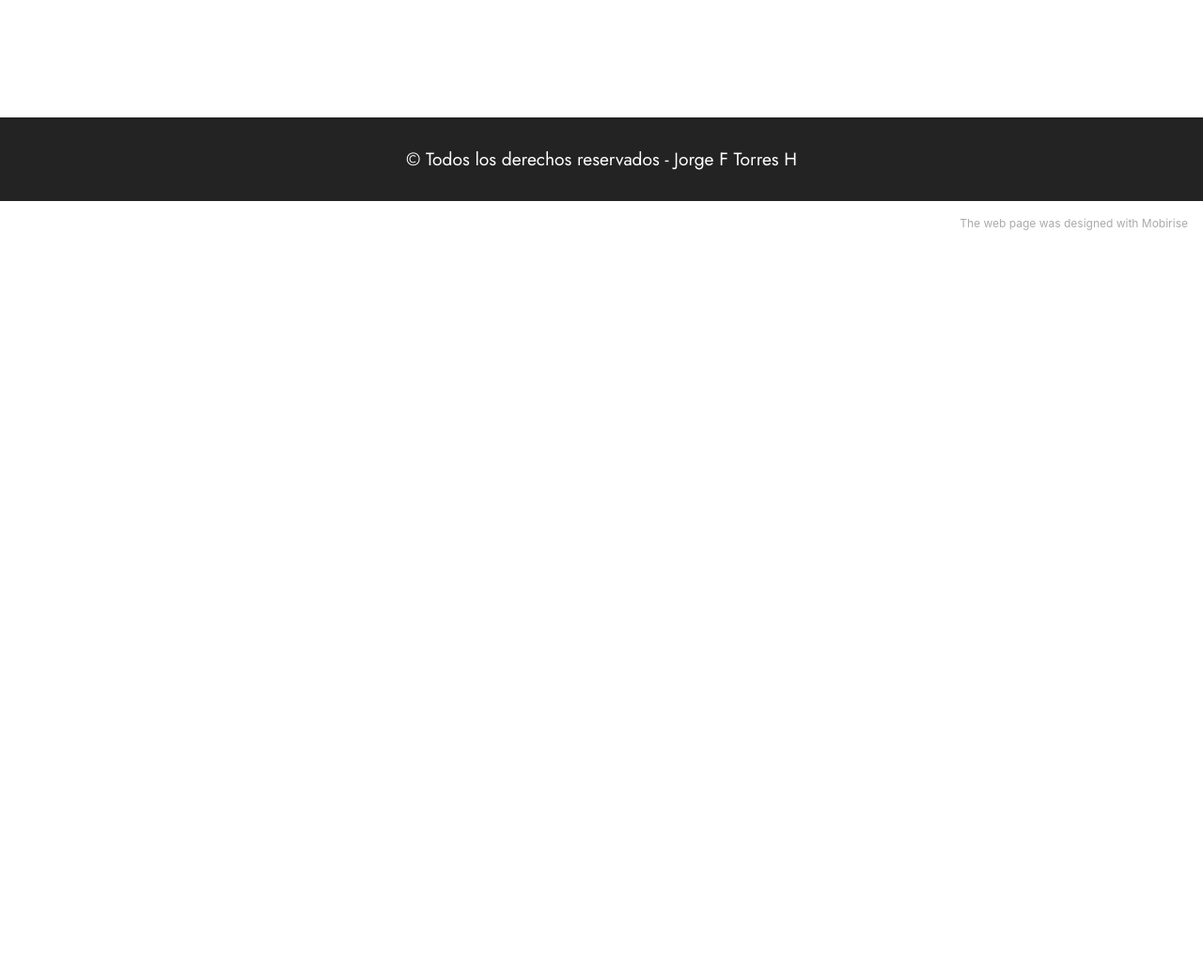
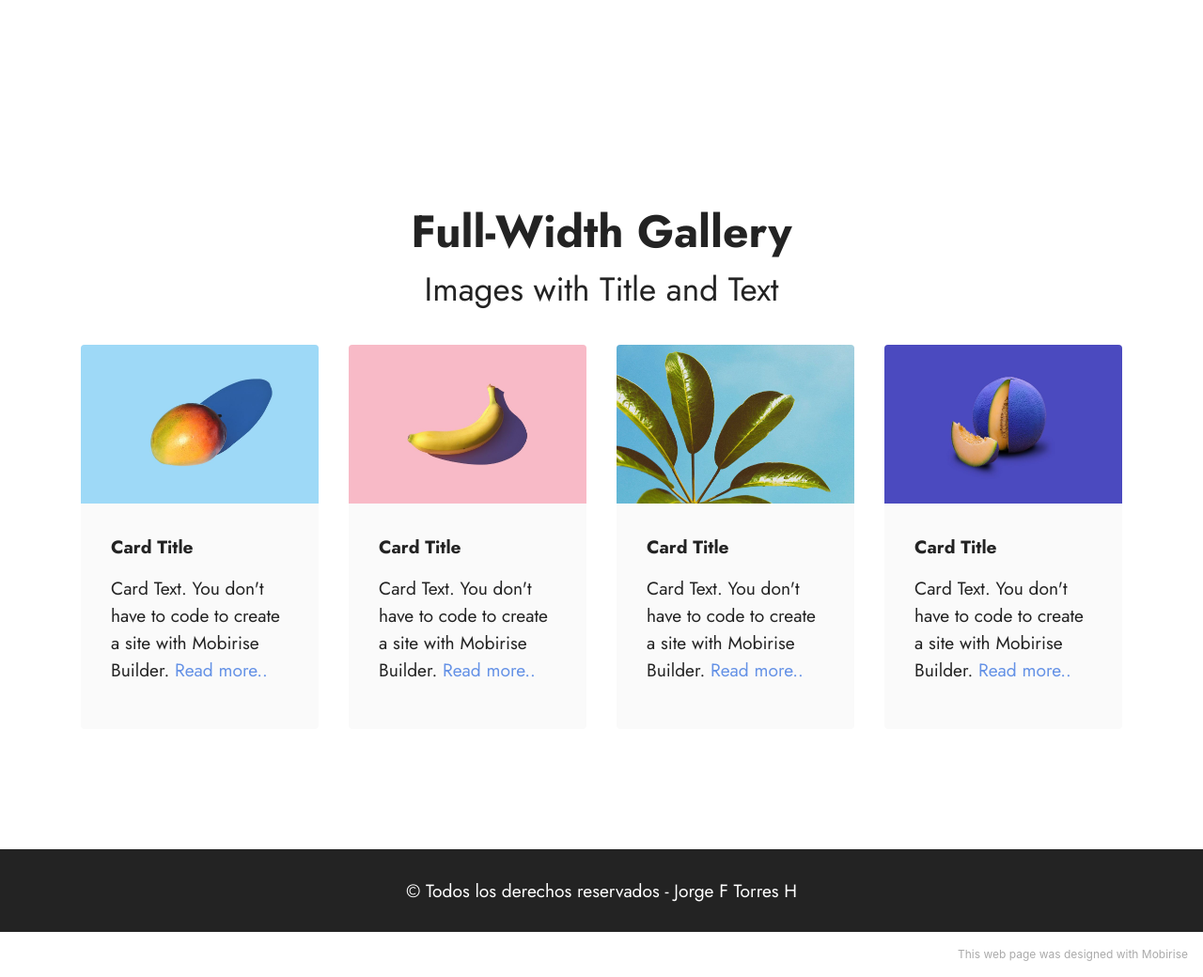
Before and after one commit to jftorresh/my-library, a plain HTML site: page page2.html in a window 1280 px wide. Shown: the part 951-1991 px from the top of the page at 94% size. Before the commit the page ends 1213 px from the top, so only its background shows below. Drawn offline with Linux system fonts and the light colour scheme.

Commit message:
Finaliza v1.1.0

```diff
--- a/assets/images/hashes.json
+++ b/assets/images/hashes.json
@@ -1 +1 @@
-{"J9La91Lf5sT0gwDQNggofA==":"logo-121x128.png","iNTaTBKmNcoMkWNncAW1RQ==":"logo-283x300.png","fIiw6QmI32+1D3vA5X76Ww==":"libendskind-824x591.jpg","lXxpKINHVRnSBeMsMHCpSA==":"book-fav-114x114.png","qIcy80wmlVZq1u4cur2T8A==":"mbr-506x762.jpg","33aENfw6q/jtcaDIVnJNBQ==":"mbr-1-506x759.jpg","cV0q7KOOWXOUkrXwm3So+g==":"mbr-506x675.jpg","kobsek++irdPRCQDXqbo9w==":"mbr-2-506x759.jpg","vL1ua3F27aFADZ4EOBLkug==":"mbr-506x652.jpg","PL9FQ60TJ+giduQstBC7Xg==":"mbr-506x764.jpg","bOs2G179XoqcPjV6/oPzIw==":"download-167x302.jpg","gOnVklePYUZkUi/6Z3T86w==":"arquitectura%20y%20naturaleza-466x653.png","5fgt7JZ2e7KcBKRcfJe2EA==":"avance%20de%20investigacion%204d-506x682.png"}
+{"iNTaTBKmNcoMkWNncAW1RQ==":"logo-283x300.png","fIiw6QmI32+1D3vA5X76Ww==":"libendskind-824x591.jpg","lXxpKINHVRnSBeMsMHCpSA==":"book-fav-114x114.png","bOs2G179XoqcPjV6/oPzIw==":"download-167x302.jpg","gOnVklePYUZkUi/6Z3T86w==":"arquitectura%20y%20naturaleza-466x653.png","5fgt7JZ2e7KcBKRcfJe2EA==":"avance%20de%20investigacion%204d-506x682.png","Rp3tjX6d1o3oRHw7F0Lo0w==":"portada-en-blanco-253x355.png"}
--- a/assets/mobirise/css/mbr-additional.css
+++ b/assets/mobirise/css/mbr-additional.css
@@ -1064,6 +1064,9 @@ a {
 .cid-sclgev7I9c .row {
   justify-content: center;
 }
+.cid-sclgev7I9c .card-text {
+  color: #000000;
+}
 .cid-scnhK62hYT {
   padding-top: 5rem;
   padding-bottom: 5rem;
@@ -1933,12 +1936,60 @@ a {
 .cid-scpHD2fySJ .mbr-text,
 .cid-scpHD2fySJ .mbr-section-btn {
   text-align: left;
+  color: #4479d9;
 }
 .cid-scpHD2fySJ .item-title {
   text-align: left;
 }
 .cid-scpHD2fySJ .item-subtitle {
   text-align: left;
+}
+.cid-scpNX4meMh {
+  padding-top: 6rem;
+  padding-bottom: 6rem;
+  background-color: #ffffff;
+}
+.cid-scpNX4meMh .item:focus,
+.cid-scpNX4meMh span:focus {
+  outline: none;
+}
+.cid-scpNX4meMh .item {
+  cursor: pointer;
+  margin-bottom: 2rem;
+}
+.cid-scpNX4meMh .item-wrapper {
+  position: relative;
+  border-radius: 4px;
+  background: #fafafa;
+  height: 100%;
+  display: flex;
+  flex-flow: column nowrap;
+}
+@media (min-width: 992px) {
+  .cid-scpNX4meMh .item-wrapper .item-content {
+    padding: 2rem;
+  }
+}
+@media (max-width: 991px) {
+  .cid-scpNX4meMh .item-wrapper .item-content {
+    padding: 1rem;
+  }
+}
+.cid-scpNX4meMh .mbr-section-btn {
+  margin-top: auto !important;
+}
+.cid-scpNX4meMh .mbr-section-title {
+  color: #232323;
+}
+.cid-scpNX4meMh .mbr-text,
+.cid-scpNX4meMh .mbr-section-btn {
+  text-align: left;
+}
+.cid-scpNX4meMh .item-title {
+  text-align: left;
+}
+.cid-scpNX4meMh .item-subtitle {
+  text-align: center;
 }
 .cid-sclgRRK0ft {
   padding-top: 30px;
--- a/page2.html
+++ b/page2.html
@@ -93,10 +93,100 @@
                     </div>
 
                 </div>
+            </div><div class="item features-image сol-12 col-md-6 col-lg-3">
+                <div class="item-wrapper">
+                    <div class="item-img">
+                        <a href="assets/files/Avance-DeInvestigacionNo4dLoEdilicioTrasLoDigitalUnaNevaArquitecturaDDAAAAJFTorresHJ06DC19-CC-BY-SA-ND.pdf" target="_blank"><img src="assets/images/portada-en-blanco-253x355.png" alt="Avance de Investigacion # 4D" data-slide-to="1"></a>
+                    </div>
+                    <div class="item-content">
+                        <h5 class="item-title mbr-fonts-style display-7"><strong>Lorem Ipsum</strong><br></h5>
+                        <h6 class="item-subtitle mbr-fonts-style mt-1 display-7"><em>Lorem ipsum dolor sit amet consectetur</em></h6>
+                        <p class="mbr-text mbr-fonts-style mt-3 display-7">Ver Documento</p>
+                    </div>
+
+                </div>
             </div>
 
 
 
+        </div>
+    </div>
+</section>
+
+<section class="gallery3 cid-scpNX4meMh" id="gallery3-13">
+
+
+    <div class="container">
+        <div class="mbr-section-head">
+            <h4 class="mbr-section-title mbr-fonts-style align-center mb-0 display-2">
+                <strong>Full-Width Gallery</strong></h4>
+            <h5 class="mbr-section-subtitle mbr-fonts-style align-center mb-0 mt-2 display-5">Images with Title and Text</h5>
+        </div>
+        <div class="row mt-4">
+
+            <div class="item features-image сol-12 col-md-6 col-lg-3">
+                <div class="item-wrapper">
+                    <div class="item-img">
+                        <img src="assets/images/features2.jpg" data-slide-to="1">
+                    </div>
+                    <div class="item-content">
+                        <h5 class="item-title mbr-fonts-style display-7">
+                            <strong>Card Title</strong>
+                        </h5>
+
+                        <p class="mbr-text mbr-fonts-style mt-3 display-7">
+                            Card Text. You don't have to code to create a site with Mobirise Builder. <a href="#" class="text-primary">Read more..</a></p>
+                    </div>
+
+                </div>
+            </div>
+            <div class="item features-image сol-12 col-md-6 col-lg-3">
+                <div class="item-wrapper">
+                    <div class="item-img">
+                        <img src="assets/images/features3.jpg" data-slide-to="2">
+                    </div>
+                    <div class="item-content">
+                        <h5 class="item-title mbr-fonts-style display-7">
+                            <strong>Card Title</strong>
+                        </h5>
+
+                        <p class="mbr-text mbr-fonts-style mt-3 display-7">
+                            Card Text. You don't have to code to create a site with Mobirise Builder. <a href="#" class="text-primary">Read more..</a></p>
+                    </div>
+
+                </div>
+            </div>
+            <div class="item features-image сol-12 col-md-6 col-lg-3">
+                <div class="item-wrapper">
+                    <div class="item-img">
+                        <img src="assets/images/features4.jpg" alt="" title="" data-slide-to="3">
+                    </div>
+                    <div class="item-content">
+                        <h5 class="item-title mbr-fonts-style display-7">
+                            <strong>Card Title</strong>
+                        </h5>
+
+                        <p class="mbr-text mbr-fonts-style mt-3 display-7">
+                            Card Text. You don't have to code to create a site with Mobirise Builder. <a href="#" class="text-primary">Read more..</a></p>
+                    </div>
+
+                </div>
+            </div><div class="item features-image сol-12 col-md-6 col-lg-3">
+                <div class="item-wrapper">
+                    <div class="item-img">
+                        <img src="assets/images/features1.jpg">
+                    </div>
+                    <div class="item-content">
+                        <h5 class="item-title mbr-fonts-style display-7">
+                            <strong>Card Title</strong>
+                        </h5>
+
+                        <p class="mbr-text mbr-fonts-style mt-3 display-7">
+                            Card Text. You don't have to code to create a site with Mobirise Builder. <a href="#" class="text-primary">Read more..</a></p>
+                    </div>
+
+                </div>
+            </div>
         </div>
     </div>
 </section>
@@ -115,7 +205,7 @@
             </div>
         </div>
     </div>
-</section><section style="background-color: #fff; font-family: -apple-system, BlinkMacSystemFont, 'Segoe UI', 'Roboto', 'Helvetica Neue', Arial, sans-serif; color:#aaa; font-size:12px; padding: 0; align-items: center; display: flex;"><a href="https://mobirise.site/n" style="flex: 1 1; height: 3rem; padding-left: 1rem;"></a><p style="flex: 0 0 auto; margin:0; padding-right:1rem;">The <a href="https://mobirise.site/e" style="color:#aaa;">web page</a> was designed with Mobirise</p></section><script src="assets/web/assets/jquery/jquery.min.js"></script>  <script src="assets/popper/popper.min.js"></script>  <script src="assets/tether/tether.min.js"></script>  <script src="assets/bootstrap/js/bootstrap.min.js"></script>  <script src="assets/smoothscroll/smooth-scroll.js"></script>  <script src="assets/dropdown/js/nav-dropdown.js"></script>  <script src="assets/dropdown/js/navbar-dropdown.js"></script>  <script src="assets/touchswipe/jquery.touch-swipe.min.js"></script>  <script src="assets/theme/js/script.js"></script>
+</section><section style="background-color: #fff; font-family: -apple-system, BlinkMacSystemFont, 'Segoe UI', 'Roboto', 'Helvetica Neue', Arial, sans-serif; color:#aaa; font-size:12px; padding: 0; align-items: center; display: flex;"><a href="https://mobirise.site/f" style="flex: 1 1; height: 3rem; padding-left: 1rem;"></a><p style="flex: 0 0 auto; margin:0; padding-right:1rem;"><a href="https://mobirise.site/d" style="color:#aaa;">This web page</a> was designed with Mobirise</p></section><script src="assets/web/assets/jquery/jquery.min.js"></script>  <script src="assets/popper/popper.min.js"></script>  <script src="assets/tether/tether.min.js"></script>  <script src="assets/bootstrap/js/bootstrap.min.js"></script>  <script src="assets/smoothscroll/smooth-scroll.js"></script>  <script src="assets/dropdown/js/nav-dropdown.js"></script>  <script src="assets/dropdown/js/navbar-dropdown.js"></script>  <script src="assets/touchswipe/jquery.touch-swipe.min.js"></script>  <script src="assets/theme/js/script.js"></script>
 
 
 </body>
```
Also changed, not shown: index.html (+5 -5 lines), tesis.html (+10 -10 lines), assets/images/features1.jpg (added), assets/images/features2.jpg (added), assets/images/portada-en-blanco-253x355.png (added), media/img/portadas/portada-en-blanco.png (added), 1 other file.
